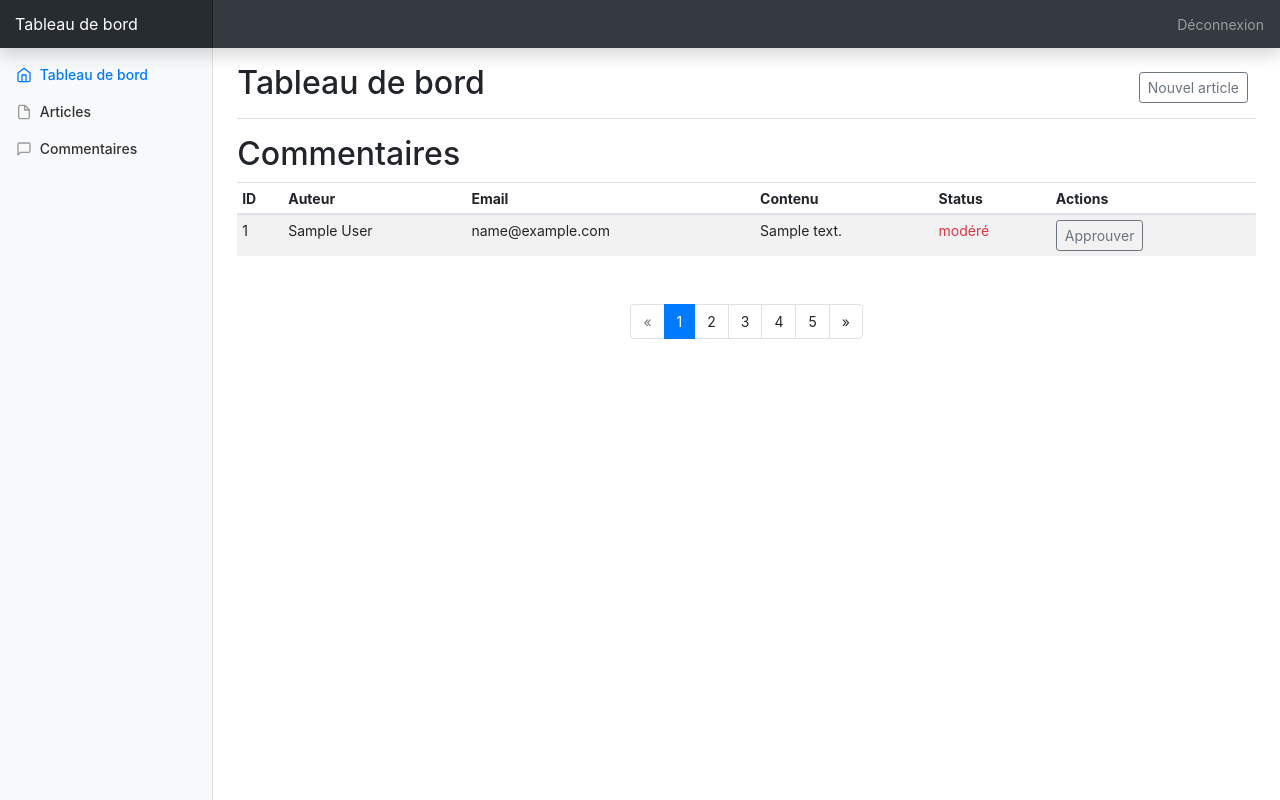
After one commit to MiKatre/micro-cms-php, a PHP site: template view/backend/commentsView.php in a window 1280 px wide. The commit adds this page. Run offline with PHP 8.4, Linux system fonts and the light colour scheme; the template is opened without the code that fills it: most values are stand-ins (such as "Sample title", 1, 10 or a date in 2020); some libraries are stand-ins or nearby versions.

Commit message:
Add comments and posts pages on dashboard

```diff
--- /dev/null
+++ b/view/backend/commentsView.php
@@ -0,0 +1,145 @@
+<?php setlocale(LC_TIME, "fr_FR");?>
+<?php $title="Commentaires" ?>
+
+<?php ob_start() ?>
+
+    <main role="main" class="col-md-9 ml-sm-auto col-lg-10 px-4">
+      <div class="d-flex justify-content-between flex-wrap flex-md-nowrap align-items-center pt-3 pb-2 mb-3 border-bottom">
+        <h1 class="h2">Tableau de bord</h1>
+        <div class="btn-group mr-2">
+          <a href="index.php?action=showEditor&amp;id=0" class="btn btn-sm btn-outline-secondary">
+            Nouvel article
+          </a>
+        </div>
+      </div>
+        <?php
+          if(isset($_GET['errorMessage'])) {
+              if (!empty($_GET['errorMessage'])) {
+                  echo '
+                  <div class="alert alert-danger alert-dismissible fade show text-left" role="alert">
+                    <h5 class="alert-heading">Erreur</h5>
+                    <p>' . $_GET['errorMessage'] . ' </p>
+                      <button type="button" class="close" data-dismiss="alert" aria-label="Close">
+                          <span aria-hidden="true">&times;</span>
+                      </button>
+                  </div>';
+              }
+          } else if(isset($_GET['successMessage'])) {
+            if (!empty($_GET['successMessage'])) {
+                echo '
+                <div class="alert alert-success alert-dismissible fade show text-left" role="alert">
+                  <h5 class="alert-heading">Succès !</h5>
+                  <p>' . $_GET['successMessage'] . ' </p>
+                    <button type="button" class="close" data-dismiss="alert" aria-label="Close">
+                        <span aria-hidden="true">&times;</span>
+                    </button>
+                </div>';
+            }
+        }
+        ?>
+
+      <h2> Commentaires </h2>
+      <div class="table-responsive">
+        <table class="table table-striped table-sm">
+          <thead>
+            <tr>
+              <th>ID</th>
+              <th>Auteur</th>
+              <th>Email</th>
+              <th>Contenu</th>
+              <th>Status</th>
+              <th>Actions</th>
+            </tr>
+          </thead>
+          <tbody>
+
+            <?php
+              foreach($comments as $comment) {
+              if ($comment->status() == 0) {
+                $status = 'visible';
+                $html = $status;
+              } elseif ($comment->status() == 1) {
+                $status = 'approuvé';
+                $html = '<span class=\'text-success\'>approuvé</span>';
+              } else {
+                $status = 'modéré';
+                $html = '<span class=\'text-danger\'>modéré</span>';
+              }
+            ?>
+              <tr>
+              <td><?= $comment->id() ?></td>
+              <td><?= $comment->author() ?></td>
+              <td><?= $comment->email() ?></td>
+              <td><?= $comment->content() ?></td>
+              <td><?= $html ?></td>
+
+              <td>
+              <div class="btn-group mr-2">
+              <?php if ($status == 'modéré') { ?>
+                <a href="index.php?action=updateComment&amp;commentId=<?= $comment->id() ?>&amp;status=1" class="btn btn-sm btn-outline-secondary">
+                  Approuver
+                </a>
+              <?php } elseif($status == 'approuvé' ) { ?>
+                <a href="index.php?action=updateComment&amp;commentId=<?= $comment->id() ?>&amp;status=2" class="btn btn-sm btn-outline-secondary">
+                  Modérer
+                </a>
+              <?php } else { ?>
+                <a href="index.php?action=updateComment&amp;commentId=<?= $comment->id() ?>&amp;status=1" class="btn btn-sm btn-outline-success">
+                  Approuver
+                </a>
+                <a href="index.php?action=updateComment&amp;commentId=<?= $comment->id() ?>&amp;status=2" class="btn btn-sm btn-outline-danger">
+                  Modérer
+                </a>
+              <?php }  ?>
+              </div>
+              </td>
+            </tr>
+            <?php } ?>
+
+          </tbody>
+        </table>
+      </div>
+
+
+
+
+<div class="d-flex justify-content-center">
+  <nav class="my-4 pt-2">
+    <ul class="pagination pagination-circle pg-purple mb-0">
+
+        <!--Arrow left-->
+        <li class="page-item disabled">
+            <a class="page-link" aria-label="Previous">
+            <span aria-hidden="true">&laquo;</span>
+            <span class="sr-only">Précédant</span>
+        </a>
+        </li>
+
+        <!--Numbers-->
+        <li class="page-item active"><a class="page-link">1</a></li>
+        <li class="page-item"><a class="page-link">2</a></li>
+        <li class="page-item"><a class="page-link">3</a></li>
+        <li class="page-item"><a class="page-link">4</a></li>
+        <li class="page-item"><a class="page-link">5</a></li>
+
+        <!--Arrow right-->
+        <li class="page-item">
+            <a class="page-link" aria-label="Next">
+            <span aria-hidden="true">&raquo;</span>
+            <span class="sr-only">Suivant</span>
+        </a>
+        </li>
+
+    </ul>
+  </nav>
+</div>
+
+
+
+    </main>
+  </div>
+</div>
+
+<?php $content = ob_get_clean(); ?>
+
+<?php require('template.php') ?>
--- a/view/backend/template.php
+++ b/view/backend/template.php
@@ -5,9 +5,50 @@
     <title><?= $title ?></title>
     <link href="static/thirdParty/bootstrap.min.css" rel="stylesheet" />
     <link href="static/css/backend.css" rel="stylesheet" />
+    <script src="static/thirdParty/tinymce/tinymce.min.js"></script>
+    <script src="static/thirdParty/tinymce/jquery.tinymce.min.js"></script>
   </head>
 
   <body>
+
+  <nav class="navbar navbar-dark fixed-top bg-dark flex-md-nowrap p-0 shadow">
+    <a class="navbar-brand col-sm-3 col-md-2 mr-0" href="#">Tableau de bord</a>
+    <!-- <input class="form-control form-control-dark w-100" type="text" placeholder="Search" aria-label="Search"> -->
+    <ul class="navbar-nav px-3">
+      <li class="nav-item text-nowrap">
+        <a class="nav-link" href="index.php?action=logout">
+          Déconnexion
+        </a>
+      </li>
+    </ul>
+  </nav>
+
+  <div class="container-fluid">
+    <div class="row">
+      <nav class="col-md-2 d-none d-md-block bg-light sidebar">
+        <div class="sidebar-sticky">
+          <ul class="nav flex-column">
+            <li class="nav-item">
+              <a class="nav-link active" href="index.php?action=showDashboard">
+                <span data-feather="home"></span>
+                Tableau de bord <span class="sr-only">(current)</span>
+              </a>
+            </li>
+            <li class="nav-item">
+              <a class="nav-link" href="index.php?action=showDashboardPosts">
+                <span data-feather="file"></span>
+                Articles
+              </a>
+            </li>
+            <li class="nav-item">
+              <a class="nav-link" href="index.php?action=showDashboardComments">
+                <span data-feather="message-square"></span>
+                Commentaires
+              </a>
+            </li>
+          </ul>
+        </div>
+      </nav>
 
     <?= $content ?>
 
```
Also changed, not shown: controller/backend.php (+51 -4 lines), view/backend/postsView.php (added, +108 -0 lines).
